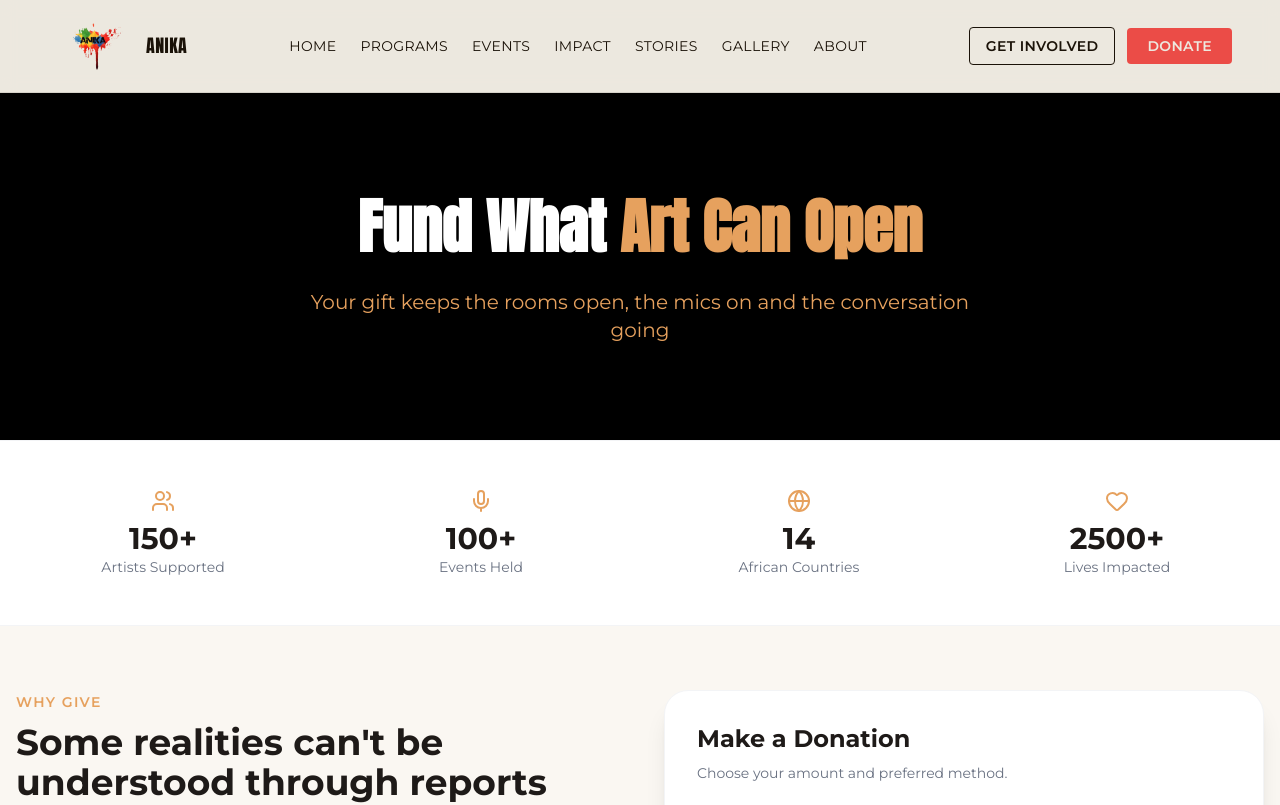
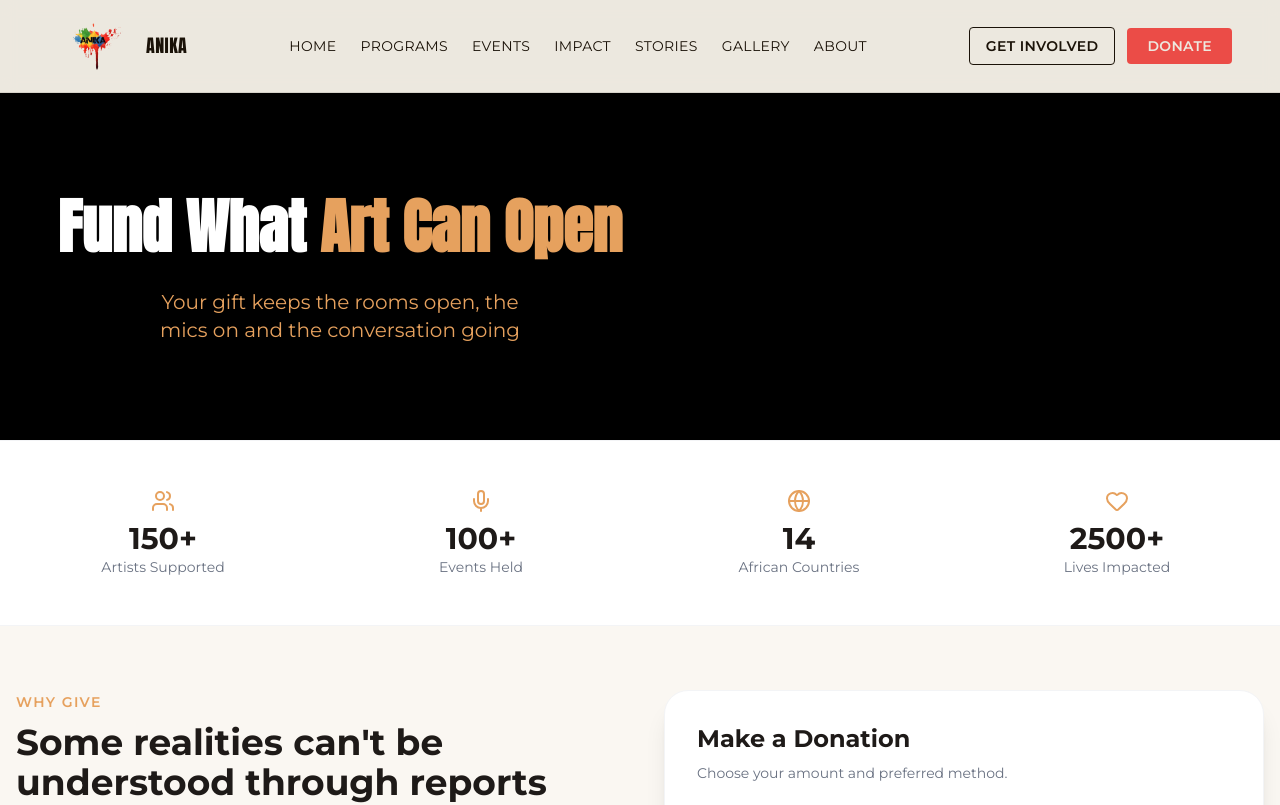
Before and after one commit to Jkosencha/Anika-Initiative, a React (Vite) app: page /donate in a window 1280 px wide. Shown: the top 805 px of the page. Built offline with nearby package versions, Linux system fonts and the light colour scheme.

Commit message:
fix:fixed padding issues

```diff
--- a/src/pages/Donate.jsx
+++ b/src/pages/Donate.jsx
@@ -89,11 +89,11 @@ const DonationPage = () => {
   return (
     <div className="font-body bg-[#FAF7F2] text-[#1E1A18] min-h-screen">
       <section className="relative px-4 py-20 md:py-24 bg-black text-white overflow-hidden">
-        <div className="relative z-10 text-center">
+        <div className="relative z-10 text-center mr-150">
           <h1 className="text-4xl md:text-6xl font-bold leading-tight mb-6 max-w-3xl mx-auto font-display">
             Fund What <span className="text-[#E6A15E]">Art Can Open</span>
           </h1>
-          <p className="text-lg md:text-xl text-[#E6A15E] max-w-2xl mx-auto">
+          <p className="text-lg md:text-xl text-[#E6A15E] max-w-2xl mx-30">
             Your gift keeps the rooms open, the mics on and the conversation
             going
           </p>
```
